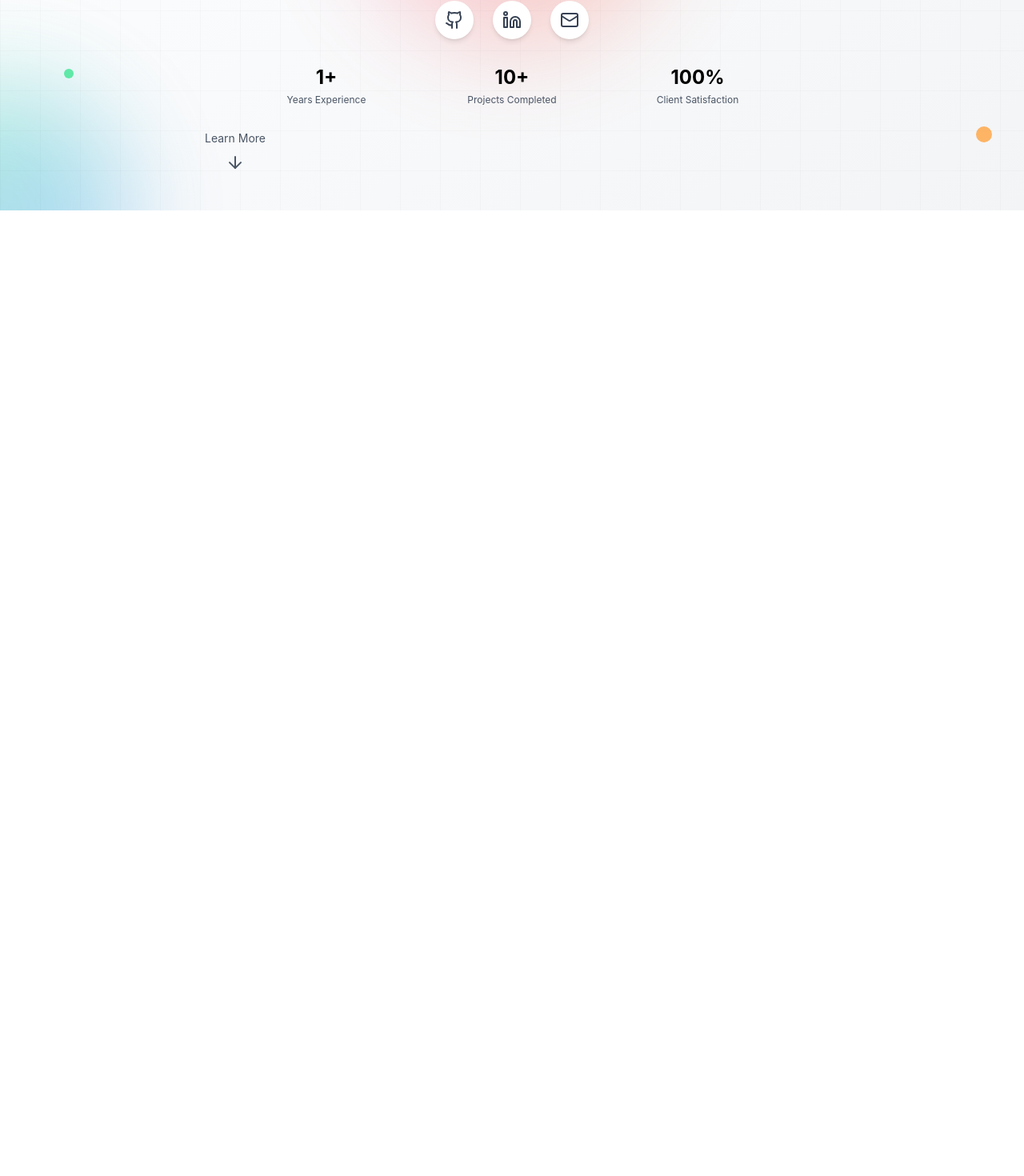
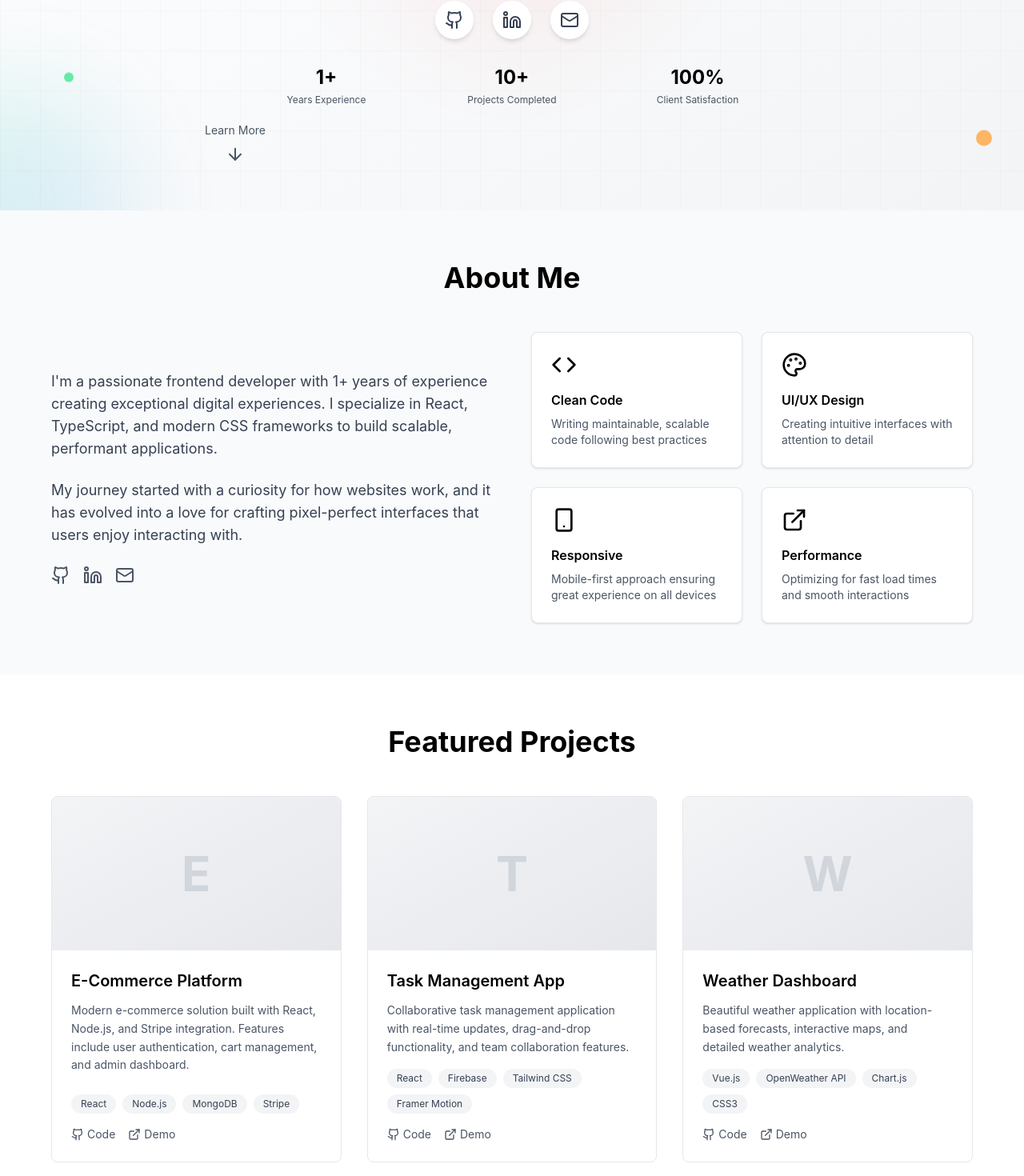
Before and after one commit to Taofique/taofique-react-portfolio-final, a React (Vite) app: page / in a window 1280 px wide. Shown: the part 537-2007 px from the top of the page at 80% size. Before the commit the page ends 800 px from the top, so only its background shows below. Built offline with nearby package versions, Linux system fonts and the light colour scheme.

Commit message:
feat: Implemented the About section, Featured Projects and Projects Cards

```diff
--- a/src/App.jsx
+++ b/src/App.jsx
@@ -3,6 +3,8 @@ import Navigation from "./components/Navigation";
 import { useIntersectionObserver } from "./hooks/useIntersectionObserver";
 import { useScrollToTop } from "./hooks/useScrollToTop";
 import Hero from "./components/Hero";
+import About from "./components/About";
+import Projects from "./components/Projects";
 
 const App = () => {
   const hasAnimated = useIntersectionObserver();
@@ -12,6 +14,8 @@ const App = () => {
     <div className="min-h-screen bg-white text-black">
       <Navigation />
       <Hero hasAnimated={hasAnimated} />
+      <About hasAnimated={hasAnimated} />
+      <Projects hasAnimated={hasAnimated} />
     </div>
   );
 };
--- /dev/null
+++ b/src/components/About.jsx
@@ -0,0 +1,84 @@
+import React from "react";
+import {
+  Github,
+  Linkedin,
+  Mail,
+  Code,
+  Palette,
+  Smartphone,
+  ExternalLink,
+} from "lucide-react";
+
+const About = ({ hasAnimated }) => {
+  const features = [
+    {
+      icon: <Code className="w-8 h-8 mb-4 text-black" />,
+      title: "Clean Code",
+      description:
+        "Writing maintainable, scalable code following best practices",
+    },
+    {
+      icon: <Palette className="w-8 h-8 mb-4 text-black" />,
+      title: "UI/UX Design",
+      description: "Creating intuitive interfaces with attention to detail",
+    },
+    {
+      icon: <Smartphone className="w-8 h-8 mb-4 text-black" />,
+      title: "Responsive",
+      description:
+        "Mobile-first approach ensuring great experience on all devices",
+    },
+    {
+      icon: <ExternalLink className="w-8 h-8 mb-4 text-black" />,
+      title: "Performance",
+      description: "Optimizing for fast load times and smooth interactions",
+    },
+  ];
+
+  return (
+    <section id="about" className="py-16 px-6 bg-gray-50">
+      <div className="max-w-6xl mx-auto">
+        <div
+          className={`transition-all duration-1000 delay-200 ${hasAnimated.about ? "opacity-100 translate-y-0" : "opacity-0 translate-y-10"}`}
+        >
+          <h2 className="text-4xl font-bold mb-12 text-center">About Me</h2>
+          <div className="grid md:grid-cols-2 gap-12 items-center">
+            <div>
+              <p className="text-lg text-gray-700 mb-6">
+                I'm a passionate frontend developer with 1+ years of experience
+                creating exceptional digital experiences. I specialize in React,
+                TypeScript, and modern CSS frameworks to build scalable,
+                performant applications.
+              </p>
+              <p className="text-lg text-gray-700 mb-6">
+                My journey started with a curiosity for how websites work, and
+                it has evolved into a love for crafting pixel-perfect interfaces
+                that users enjoy interacting with.
+              </p>
+              <div className="flex space-x-4">
+                <Github className="w-6 h-6 text-gray-600 hover:text-black cursor-pointer transition-colors" />
+                <Linkedin className="w-6 h-6 text-gray-600 hover:text-black cursor-pointer transition-colors" />
+                <Mail className="w-6 h-6 text-gray-600 hover:text-black cursor-pointer transition-colors" />
+              </div>
+            </div>
+
+            <div className="grid grid-cols-2 gap-6">
+              {features.map((feature, index) => (
+                <div
+                  key={index}
+                  className="bg-white p-6 rounded-lg shadow-sm border border-gray-200"
+                >
+                  {feature.icon}
+                  <h3 className="font-semibold mb-2">{feature.title}</h3>
+                  <p className="text-gray-600 text-sm">{feature.description}</p>
+                </div>
+              ))}
+            </div>
+          </div>
+        </div>
+      </div>
+    </section>
+  );
+};
+
+export default About;
--- /dev/null
+++ b/src/components/ProjectCard.jsx
@@ -0,0 +1,50 @@
+import React from "react";
+import { Github, ExternalLink } from "lucide-react";
+
+const ProjectCard = ({ project }) => {
+  return (
+    <div className="group bg-white border border-gray-200 rounded-lg overflow-hidden hover:shadow-lg transition-all duration-300 hover:-translate-y-1 flex flex-col h-full">
+      <div className="h-48 bg-gradient-to-br from-gray-100 to-gray-200 flex items-center justify-center">
+        <div className="text-6xl font-bold text-gray-300">
+          {project.title.charAt(0)}
+        </div>
+      </div>
+      <div className="p-6 flex flex-col flex-grow">
+        <h3 className="text-xl font-semibold mb-3 group-hover:text-gray-600 transition-colors">
+          {project.title}
+        </h3>
+        <p className="text-gray-600 mb-4 text-sm leading-relaxed flex-grow">
+          {project.description}
+        </p>
+        <div className="flex flex-wrap gap-2 mb-4">
+          {project.tech.map((tech, techIndex) => (
+            <span
+              key={techIndex}
+              className="px-3 py-1 bg-gray-100 text-gray-700 rounded-full text-xs"
+            >
+              {tech}
+            </span>
+          ))}
+        </div>
+        <div className="flex space-x-4 mt-auto">
+          <a
+            href={project.github}
+            className="flex items-center text-gray-600 hover:text-black transition-colors text-sm"
+          >
+            <Github className="w-4 h-4 mr-1" />
+            Code
+          </a>
+          <a
+            href={project.demo}
+            className="flex items-center text-gray-600 hover:text-black transition-colors text-sm"
+          >
+            <ExternalLink className="w-4 h-4 mr-1" />
+            Demo
+          </a>
+        </div>
+      </div>
+    </div>
+  );
+};
+
+export default ProjectCard;
--- /dev/null
+++ b/src/components/Projects.jsx
@@ -0,0 +1,26 @@
+import React from "react";
+import { projects } from "../data/projects";
+import ProjectCard from "./ProjectCard";
+
+const Projects = ({ hasAnimated }) => {
+  return (
+    <section id="projects" className="py-16 px-6">
+      <div className="max-w-6xl mx-auto">
+        <div
+          className={`transition-all duration-1000 delay-300 ${hasAnimated.projects ? "opacity-100 translate-y-0" : "opacity-0 translate-y-10"}`}
+        >
+          <h2 className="text-4xl font-bold mb-12 text-center">
+            Featured Projects
+          </h2>
+          <div className="grid md:grid-cols-2 lg:grid-cols-3 gap-8">
+            {projects.map((project, index) => (
+              <ProjectCard key={index} project={project} />
+            ))}
+          </div>
+        </div>
+      </div>
+    </section>
+  );
+};
+
+export default Projects;
--- a/src/data/hero.js
+++ b/src/data/hero.js
@@ -3,12 +3,12 @@ export const heroData = {
   name: "Taofique Islam",
   roles: [
     "Frontend Developer",
-    "Full-Stack Developer",
+    "Full-Stack Engineer",
     "React Specialist",
     "Creative Coder",
   ],
   description:
-    "Crafting exceptional digital experiences with modern technologies. I specialize in building beautiful, functional, and user-friendly web applications that make a lasting impact.",
+    "Crafting exceptional digital experiences with modern technologies. I specialize in building beautiful, functional and user-friendly web applications that make a lasting impact.",
   stats: [
     { number: "1+", label: "Years Experience" },
     { number: "10+", label: "Projects Completed" },
```
